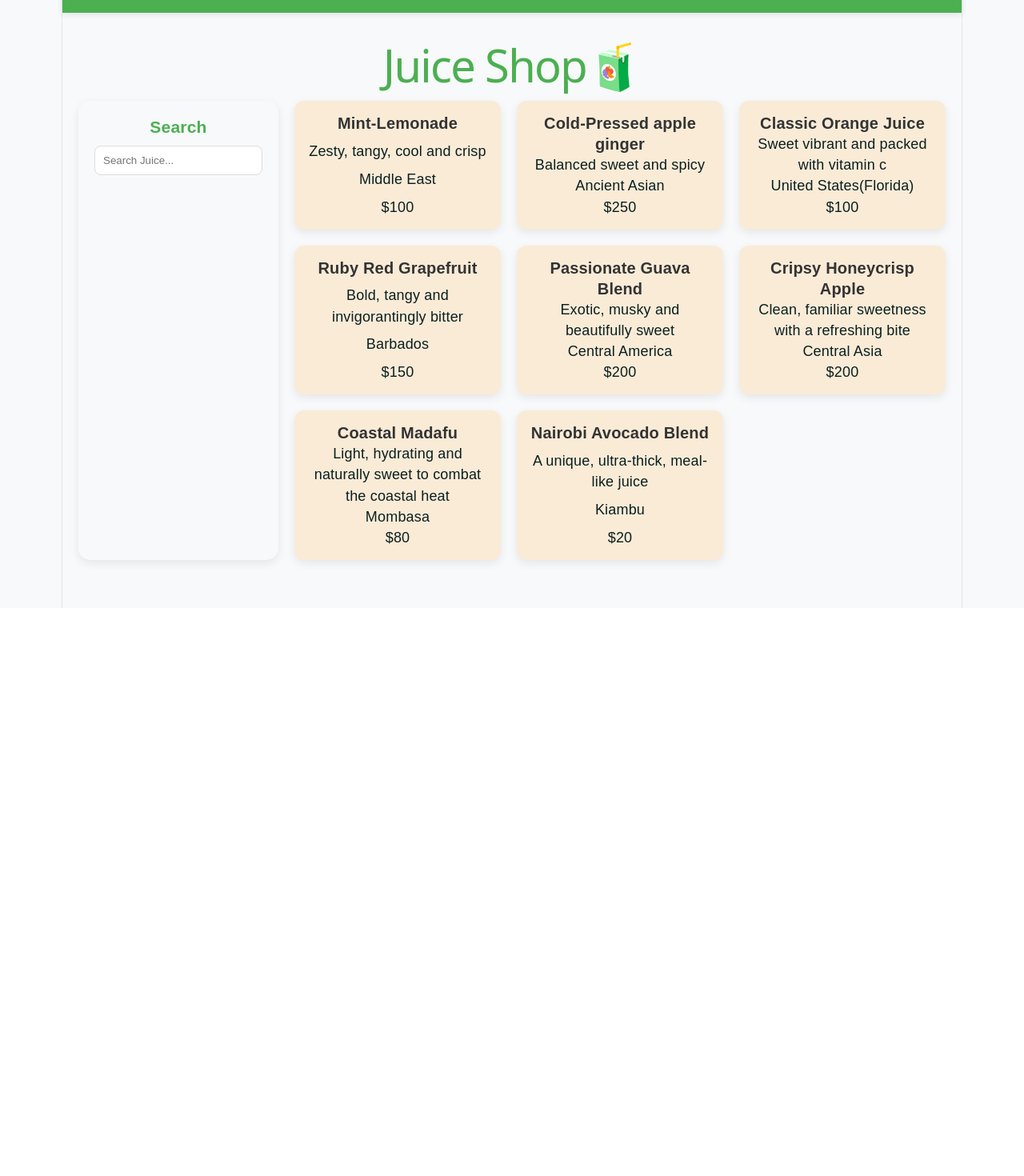
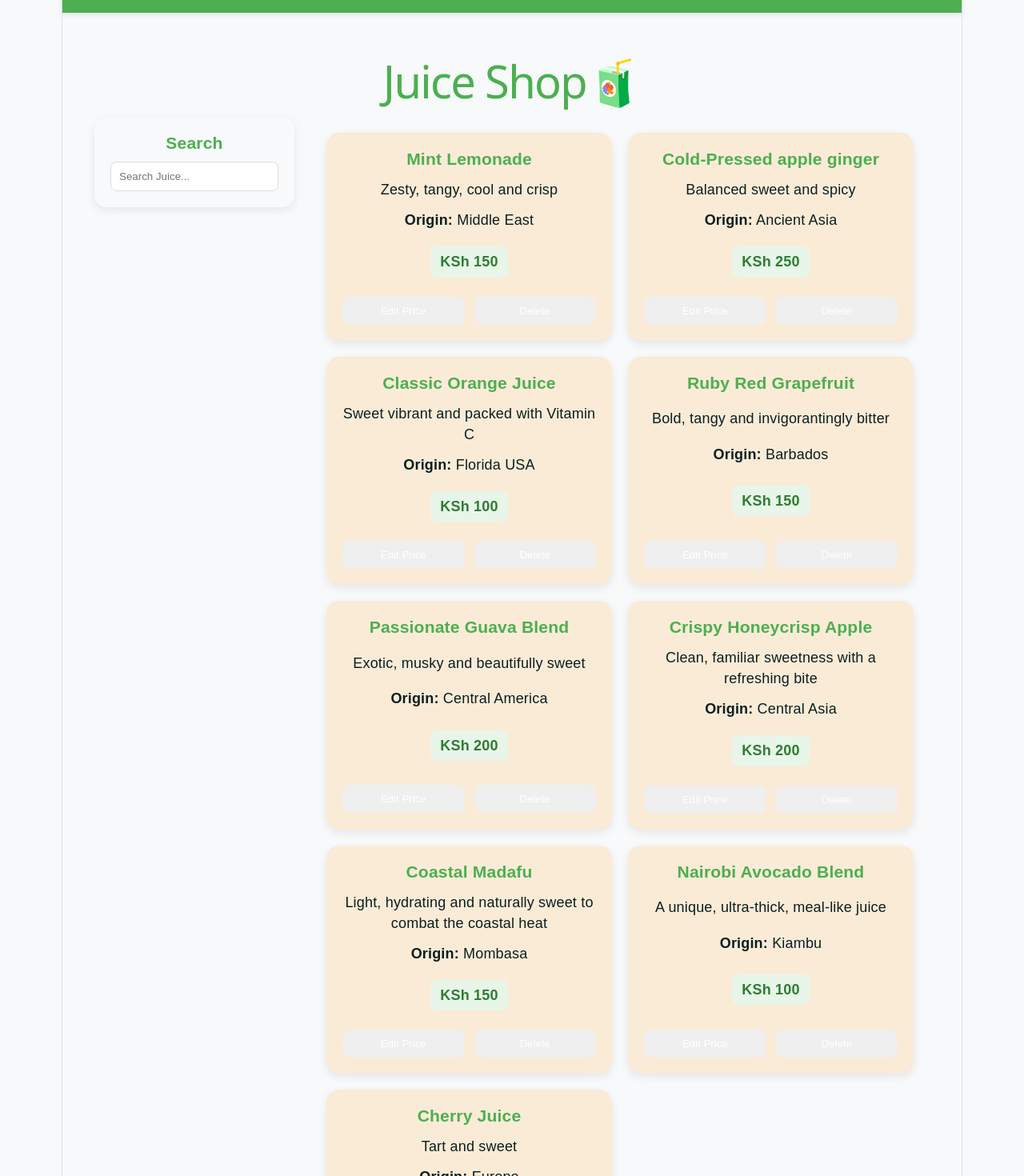
Before and after one commit to tripplek2/personal-project, a React (Vite) app in the folder juicy-app/: page /shop in a window 1280 px wide. Shown: the part 40-1510 px from the top of the page at 80% size. Before the commit the page ends 800 px from the top, so only its background shows below. Built offline with nearby package versions, Linux system fonts and the light colour scheme; data requests are answered from the project's data file.

Commit message:
changes made

```diff
--- a/juicy-app/db.json
+++ b/juicy-app/db.json
@@ -10,23 +10,22 @@
   "juice": [
     {
       "id": "1",
-      "name": "Mint-Lemonade",
+      "name": "Mint Lemonade",
       "description": "Zesty, tangy, cool and crisp",
       "origin": "Middle East",
-      "price": 100
+      "price": 150
     },
     {
       "id": "2",
       "name": "Cold-Pressed apple ginger",
       "description": "Balanced sweet and spicy",
-      "origin": "Ancient Asian",
+      "origin": "Ancient Asia",
       "price": 250
     },
-
     {
       "name": "Classic Orange Juice",
-      "description": "Sweet vibrant and packed with vitamin c",
-      "origin": "United States(Florida)",
+      "description": "Sweet vibrant and packed with Vitamin C",
+      "origin": "Florida USA",
       "price": 100,
       "id": "6ruIrsdImVU"
     },
@@ -45,7 +44,7 @@
       "id": "6Ufm4Rodgw8"
     },
     {
-      "name": "Cripsy Honeycrisp Apple",
+      "name": "Crispy Honeycrisp Apple",
       "description": "Clean, familiar sweetness with a refreshing bite",
       "origin": "Central Asia",
       "price": 200,
@@ -55,15 +54,22 @@
       "name": "Coastal Madafu",
       "description": "Light, hydrating and naturally sweet to combat the coastal heat",
       "origin": "Mombasa",
-      "price": 80,
+      "price": 150,
       "id": "VWxLSS4I6dQ"
     },
     {
       "name": "Nairobi Avocado Blend",
       "description": "A unique, ultra-thick, meal-like juice",
       "origin": "Kiambu",
-      "price": 20,
+      "price": 100,
       "id": "PULgnKRHxsE"
+    },
+    {
+      "name": "Cherry Juice",
+      "description": "Tart and sweet",
+      "origin": "Europe",
+      "price": 200,
+      "id": "Ryzgnt47WTE"
     }
   ],
   "$schema": "./node_modules/json-server/schema.json"
--- a/juicy-app/src/App.css
+++ b/juicy-app/src/App.css
@@ -8,6 +8,8 @@ body {
   font-family: Arial, Helvetica, sans-serif;
   background-color: #f7f9fb;
   color: rgb(10, 31, 31);
+  display: flex;
+  flex-direction: column;
 }
 
 h1, h2, h3 {
@@ -18,11 +20,14 @@ h1, h2, h3 {
 /* layout */
 .page-container {
   padding: 20px;
+  min-height: 80vh;
 }
 
 .shop-layout {
   display: flex;
   gap: 20px;
+  align-items: flex-start;
+  width: 100%;
   margin-top: 20px;
 }
 
@@ -60,6 +65,7 @@ h1, h2, h3 {
 /* sidebar */
 .sidebar {
   width: 250px;
+  flex-shrink: 0;
   color: white;
   padding: 20px;
   border-radius: 15px;
@@ -83,42 +89,52 @@ h1, h2, h3 {
 .product-grid {
   flex: 1;
   display: grid;
-  grid-template-columns: repeat(auto-fill, minmax(220px,1fr));
+  grid-template-columns: repeat(auto-fit, minmax(280px,1fr));
   gap: 20px;
+  padding: 20px;
 }
 .product-card {
   display: flex;
   flex-direction: column;
   justify-content: space-between;
   background-color: antiquewhite;
-  padding: 15px;
-  border-radius: 12px;
+  padding: 20px;
+  border-radius: 16px;
   box-shadow: 0 4px 12px rgba(0,0,0,0.08);
   transition: all 0.2s ease;
+  gap: 12px;
+  height: 100%;
 }
 
 .product-card:hover {
   transform: translateY(-5px);
+  transition: 0.2s;
 }
 
 .product-card h3 {
-  font-size: 20px;
-  color:#333;
+  text-align: center;
+}
+
+.product-card p {
+  text-align: center;
 }
 
 .product-price {
-  margin-top: 10px;
+  font-size: 18px;
   font-weight: bold;
-  color: beige;
+  color: #2e7d32;
+  margin-top: 8px;
+  background-color: #e8f5e9;
+  padding: 6px 12px;
+  border-radius: 8px;
+  align-self: center;
 }
 
 /* Button  */
 button {
-  margin-top: 10px;
-  padding: 8px 12px;
+  padding: 10px 14px;
   border: none;
-  border-radius: 8px;
-  /* background-color: #4caf50; */
+  border-radius: 10px;
   color: white;
   cursor: pointer;
   transition: 0.2s;
@@ -144,3 +160,23 @@ button:hover {
   margin-bottom: 10px;
   padding: 10px;
 }
+
+.card-actions {
+  display: flex;
+  gap: 12px;
+  margin-top: 12px;
+}
+
+.card-actions button {
+  flex: 1;
+}
+
+.footer {
+  margin-top: 40px;
+  padding: 20px;
+  text-align: center;
+  background-color: #4caf50;
+  color: white;
+  border-top: 3px solid #2e7d32;
+
+}
--- a/juicy-app/src/App.jsx
+++ b/juicy-app/src/App.jsx
@@ -4,16 +4,22 @@ import ShopPage from "./pages/ShopPage"
 import AdminPage from "./pages/AdminPage"
 import NavBar from "./components/NavBar";
 import "./App.css"
+import Footer from "./components/Footer";
 
 function App() {
   return (
     <BrowserRouter>
        <NavBar />
+
+       <div className="page-container">
        <Routes>
          <Route path="/" element={<HomePage />} />
          <Route path="/shop" element={<ShopPage />} />
          <Route path="/admin" element={<AdminPage />} />
        </Routes>
+       </div>
+
+       <Footer />
     </BrowserRouter>
   );
 }
--- a/juicy-app/src/components/ProductCard.jsx
+++ b/juicy-app/src/components/ProductCard.jsx
@@ -1,7 +1,7 @@
 import { useState, useContext } from "react";
 import { ProductContext } from "../context/ProductContext";
-import { updateProduct } from "../services/api";
-import { deleteProduct } from "../services/api";
+import { updateProduct, deleteProduct } from "../services/api";
+
 
 function ProductCard({ product }) {
     if (!product) return null;
@@ -24,40 +24,52 @@ function ProductCard({ product }) {
 
     //handle delete
     const handleDelete = async () => {
-        const confirmDelete = window.confirm("are you sure");
+        console.log("Deleting:", product.id);
+        const confirmDelete = window.confirm("are you sure you want to delete this product?");
         if (!confirmDelete) return;
 
+        try {
         await deleteProduct(product.id);
 
         const updatedList = products.filter((p) => p.id !== product.id);
         setProducts(updatedList);
+    } catch (error) {
+        console.error("Delete failed", error);
     }
+    };
   return (
     <div className="product-card">
         <h3>{product.name}</h3>
-        <p>{product.description}</p>
-        <p><strong>Origin:</strong>{product.origin}</p>
-        <p><strong>{product.price}</strong></p>
+        <p className="p-desc">{product.description}</p>
+        <p className="p-org"><strong>Origin:</strong> {product.origin}</p>
+
 
         {isEditing ? (
             <>
               <input
+                type="number"
+                value={newPrice}
                 onChange={(e) => setNewPrice(e.target.value)} />
 
                 <button onClick={handleUpdate}>Save</button>
             </>
 
         ) : (
-            <>
-            <p><strong>${product.price}</strong></p>
+
+            <p className="product-price">KSh {product.price}</p>
+        )}
+
+            <div className="card-actions">
+                {!isEditing && (
             <button onClick={() => setIsEditing(true)}>Edit Price</button>
-            </>
+
         )}
 
         {/* Delete btn */}
         <button onClick={handleDelete}>Delete</button>
 
     </div>
+    </div>
   );
 }
 
--- a/juicy-app/src/components/ProductGrid.jsx
+++ b/juicy-app/src/components/ProductGrid.jsx
@@ -1,3 +1,5 @@
+import ProductCard from "./ProductCard";
+
 function ProductGrid({ products }) {
      if (!products || products.length === 0) {
     return <p>No products available</p>;
@@ -5,14 +7,9 @@ function ProductGrid({ products }) {
   return (
     <div className="product-grid">
       {products.map((product) => (
-        <div className="product-card" key={product.id} >
-          <h3>{product.name}</h3>
-          <p>{product.description}</p>
-          <p>{product.origin}</p>
-          <p>${product.price}</p>
+        <ProductCard key={product.id} product={product} />
+      ))}
         </div>
-      ))}
-    </div>
   );
 }
 
```
